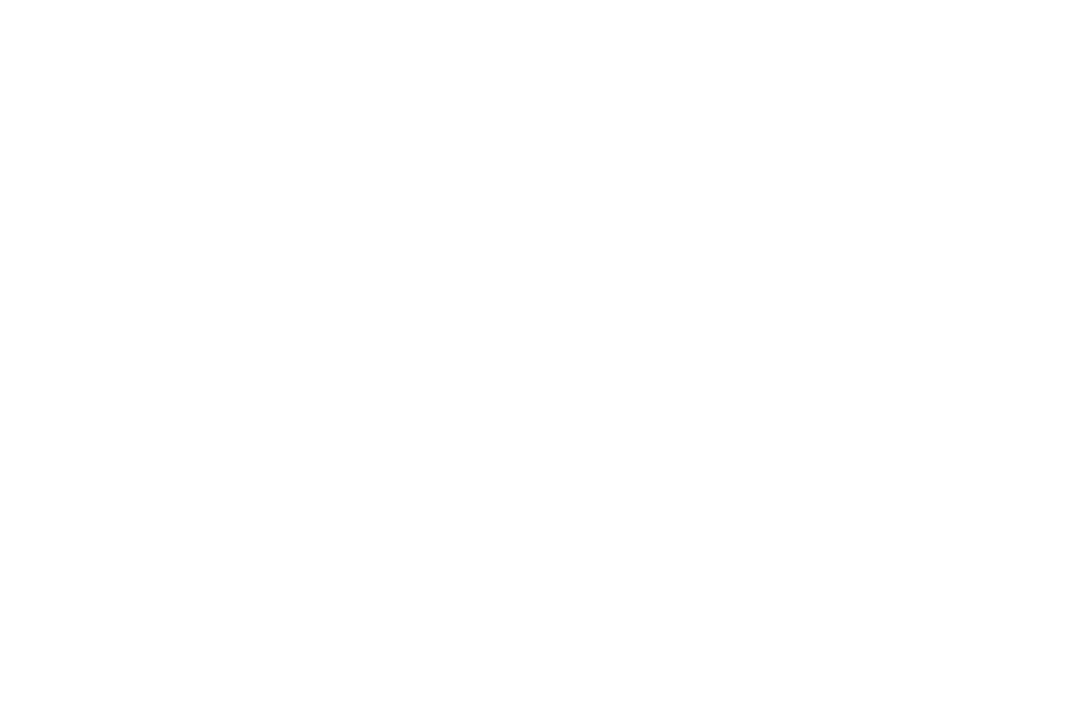
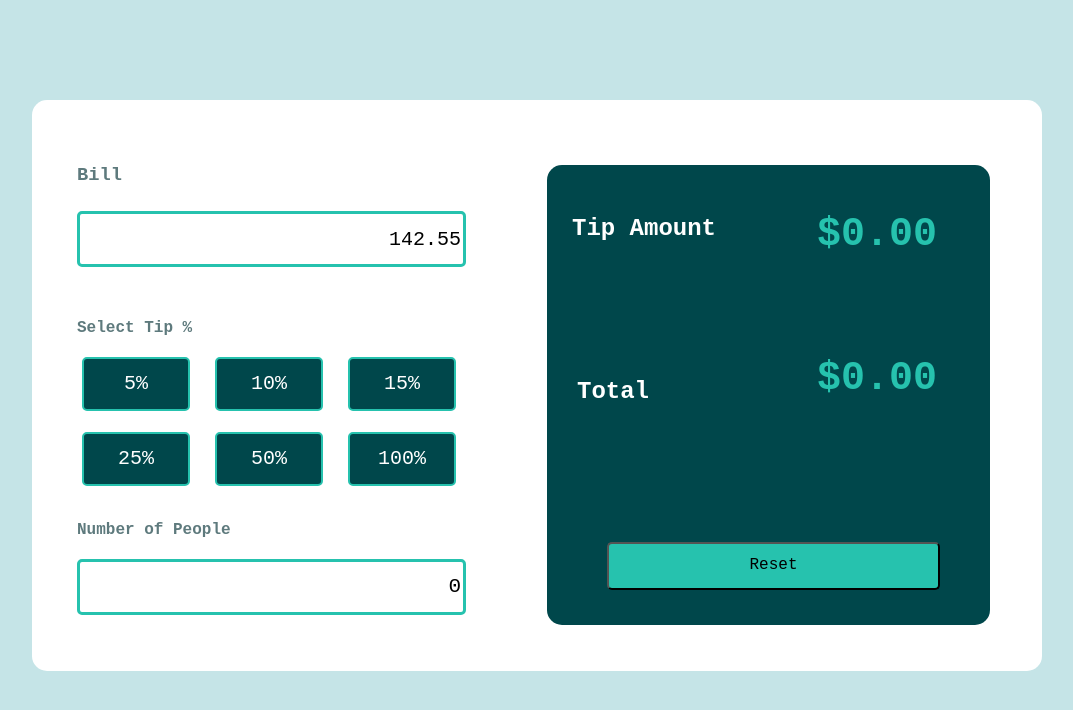
Before and after one commit to Abdullohn001/tip-calculator, a plain HTML site: page index.html in a window 1280 px wide. Shown: the whole page, without its empty margins (103-1176 px from the left). Drawn offline with Linux system fonts and the light colour scheme.

Commit message:
4-dars vazifda

```diff
--- a/css/style.css
+++ b/css/style.css
@@ -1,3 +1,5 @@
+@import url(https://fonts.googleapis.com/css2?family=Space+Mono:wght@100;200;300;400;500;600;700&display=swap)
+
 *,
 *::after,
 *::before {
@@ -30,6 +32,8 @@ body {
   height: 100%;
   display: flex;
   flex-direction: column;
+  background: rgba(197, 228, 231, 1);
+  align-items: center;
 }
 
 /* normalize css problem fixed */
@@ -49,3 +53,173 @@ h1 {
 main {
   flex-grow: 1;
 }
+.calculator{
+  width: 920px;
+  height: 481px;
+  top: 304px;
+  left: 260px;
+  gap: 0px;
+  opacity: 0px;
+  background-color: white;
+  border-radius: 15px;
+  padding: 45px;
+  margin-top: 100px;
+  font-family: 'Space mono', monospace;
+}
+.calculator-list{
+  font-family: 'Space Mono', monospace;
+  font-size: 16px;
+  font-weight: 700;
+  line-height: 23.7px;
+  text-align: left;
+  color: rgba(94, 122, 125, 1);
+}
+.calculator-list input::placeholder{
+  text-align: left;
+}
+
+.calculator-list input{
+  text-align: right;
+  width: 379px;
+  height: 48px;
+  top: 30px;
+  gap: 0px;
+  opacity: 0px;
+  margin-top: 5px;
+  border: 3px solid #26C2AE;
+  border-radius: 5px;
+  font-size: 20px;
+  font-family: 'Space Mono', monospace;
+
+
+}
+.calculator-list__group{
+  width: 379px;
+  height: 152px;
+  top: 467px;
+  left: 308px;
+  gap: 0px;
+  opacity: 0px;
+  margin-top: 50px;
+
+}
+.calculator-list__group h3{
+  font-family: 'Space Mono', monospace;
+  font-size: 16px;
+  font-weight: 700;
+  line-height: 23.7px;
+  text-align: left;
+  color: rgba(94, 122, 125, 1);
+
+}
+
+.calculator-list__group span{
+  width: 379px;
+  height: 100px;
+  display: flex;
+  margin-left: -20px;
+}
+.calculator-list__group input{
+  width: 100px;
+  height: 48px;
+  top: 40px;
+  gap: 0px;
+  opacity: 0px;
+  margin-left: 25px;
+  border: 2px solid #26C2AE;
+  border-radius: 5px;
+  background-color: #00474B;
+  color: white;
+  text-align: center;
+  font-family: 'Space mono', monospace;
+  font-size: 20px;
+  &:hover{
+    background: #9FE8DF;
+    transition: 0.2s;
+    color: #00474B;
+  }
+}
+
+.group__5{
+  margin-top: -25px;
+}
+
+
+.group__input{
+  width: 379px;
+  margin-top: 50px;
+
+}
+
+.group__input h3{
+
+  font-size: 16px;
+  font-weight: 700;
+  line-height: 23.7px;
+  text-align: left;
+  color: #5E7A7D;
+}
+.group__input input{
+  width: 379px;
+  height: 48px;
+  top: 30px;
+  gap: 0px;
+  opacity: 0px;
+  border: 3px solid #26C2AE;
+  font-size: 21px;
+  text-align: right;
+  border-radius: 5px;
+}
+
+.calculator-display{
+  width: 443px;
+  height: 460px;
+  top: 336px;
+  left: 735px;
+  gap: 0px;
+  opacity: 0px;
+  background: #00474B;
+  margin-left: 470px;
+  margin-top: -470px;
+  border-radius: 15px;
+
+}
+
+.calculator-display button{
+  width: 333px;
+  height: 48px;
+  gap: 0px;
+  opacity: 0px;
+  align-items: center;
+  margin-top: 140px;
+  margin-left: 60px;
+  background: #26C2AE;
+  border-radius: 5px;
+  cursor: pointer;
+}
+
+.a1{
+  padding-top: 50px;
+  padding-left: 25px;
+  color: white;
+}
+
+.b1{
+  margin-left: 270px;
+  margin-top: -50px;
+  font-size: 40px;
+  color: #26C2AE;
+}
+
+.a2{
+  padding-top: 100px;
+  margin-left: 30px;
+  color: white;
+}
+
+.b2{
+  margin-left: 270px;
+  margin-top: -70px;
+  font-size: 40px;
+  color: #26C2AE;
+}
--- a/index.html
+++ b/index.html
@@ -10,15 +10,56 @@
   </head>
   <body>
     <!-- HEADER START -->
-    <header class="header"></header>
+    <header class="header">
+
+    </header>
     <!-- HEADER END -->
 
     <!-- MAIN START -->
-    <main class="main"></main>
+    <main class="main">
+      <form action="">
+      <div class="calculator">
+          <div class="calculator-list">
+            <h3>Bill</h3>
+            <input type="tel" placeholder="$" value="142.55">
+          </div>
+            <div class="calculator-list__group">
+              <h3>Select Tip %</h3>
+              <span>
+                <input type="text" value="5%">
+                <input type="text" value="10%">
+                <input type="text" value="15%">
+
+              </span>
+              <span class="group__5">
+              <input type="text" value="25%">
+                <input type="text" value="50%">
+                <input type="text" value="100%">
+              </span>
+
+            </div>
+            <div class="group__input">
+              <h3>Number of People</h3>
+
+              <input type="text" required value="0">
+
+            </div>
+          <div class="calculator-display">
+            <h2 class="a1">Tip Amount</h2>
+            <h1 class="b1">$0.00</h1>
+            <h2 class="a2">Total</h2>
+            <h1 class="b2">$0.00</h1>
+            <button>Reset</button>
+          </div>
+      </div>
+    </form>
+    </main>
     <!-- MAIN END -->
 
     <!-- FOOTER START -->
-    <footer class="footer"></footer>
+    <footer class="footer">
+
+    </footer>
     <!-- FOOTER END -->
   </body>
 </html>
```
